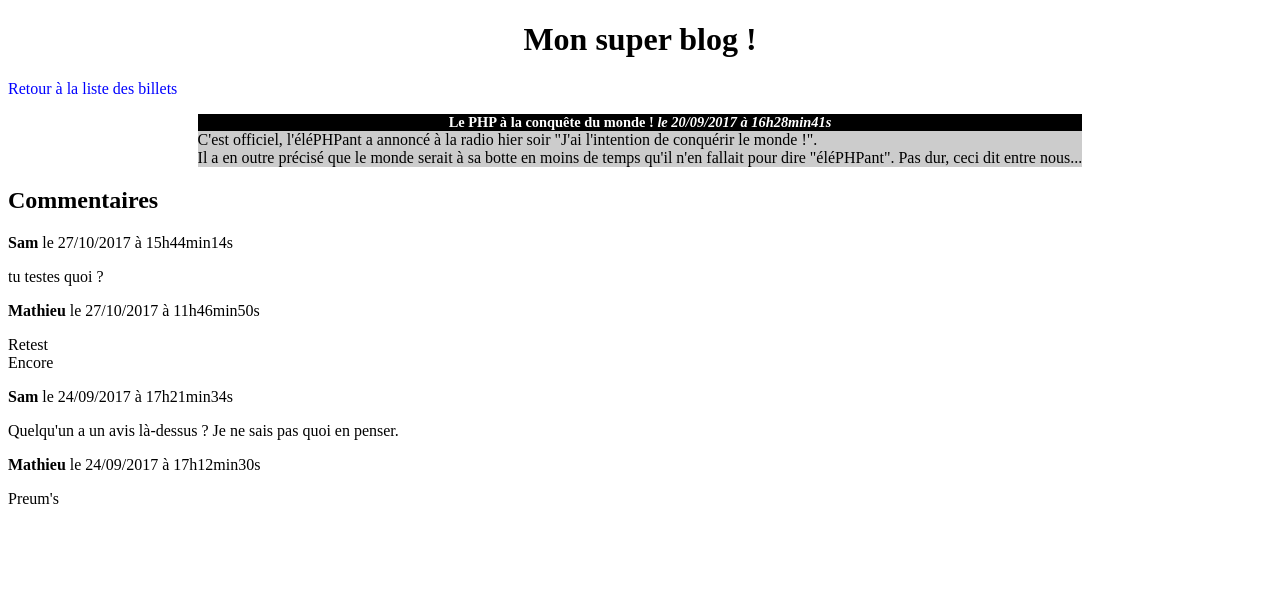
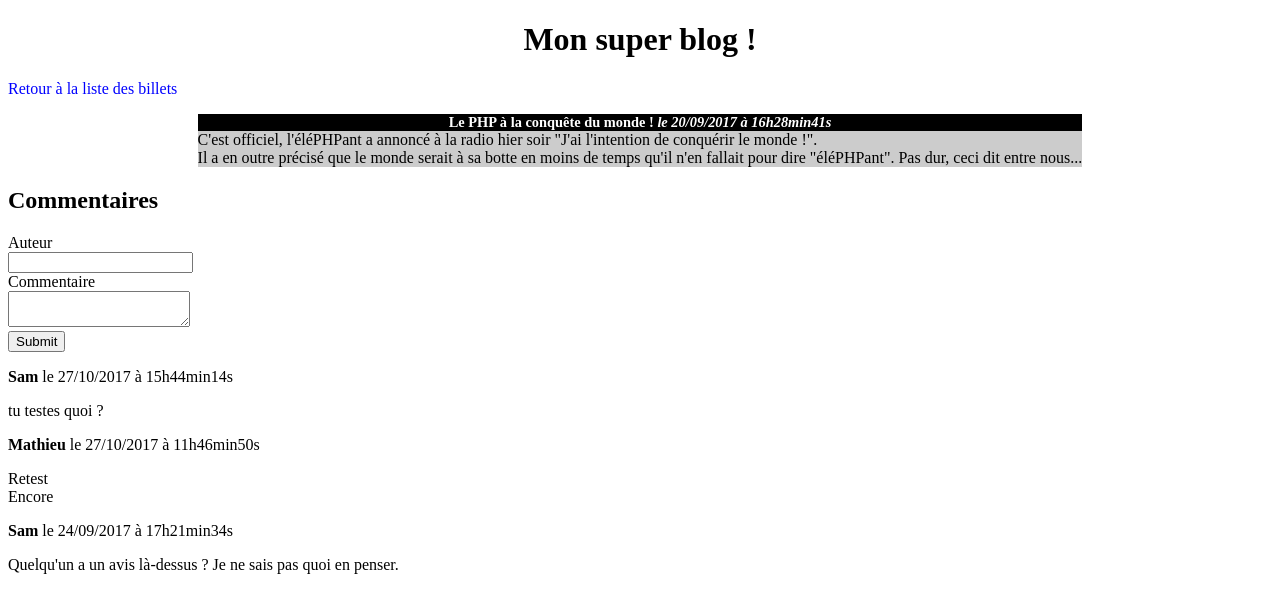
Before and after one commit to aubrac-dev/MVC_PHP, a PHP site: page /index.php?action=post&id=2 in a window 1280 px wide. Shown: the top 591 px of the page. Run offline with PHP 8.4, Linux system fonts and the light colour scheme; data comes from the database, SQL or seed files in the repository.

Commit message:
Mise à jour de la vue

```diff
--- a/view/frontend/postView.php
+++ b/view/frontend/postView.php
@@ -1,4 +1,3 @@
-<!-- view/frontend/postView.php The view of Post -->
 <?php $title = htmlspecialchars($post['title']); ?>
 
 <?php ob_start(); ?>
@@ -18,8 +17,23 @@
 
 <h2>Commentaires</h2>
 
+<form action="index.php?action=addComment&amp;id=<?= $post['id'] ?>" method="post">
+    <div>
+        <label for="author">Auteur</label><br />
+        <input type="text" id="author" name="author" />
+    </div>
+    <div>
+        <label for="comment">Commentaire</label><br />
+        <textarea id="comment" name="comment"></textarea>
+    </div>
+    <div>
+        <input type="submit" />
+    </div>
+</form>
+
 <?php
-while ($comment = $comments->fetch()) {
+while ($comment = $comments->fetch())
+{
 ?>
     <p><strong><?= htmlspecialchars($comment['author']) ?></strong> le <?= $comment['comment_date_fr'] ?></p>
     <p><?= nl2br(htmlspecialchars($comment['comment'])) ?></p>
```
Also changed, not shown: README.md.
